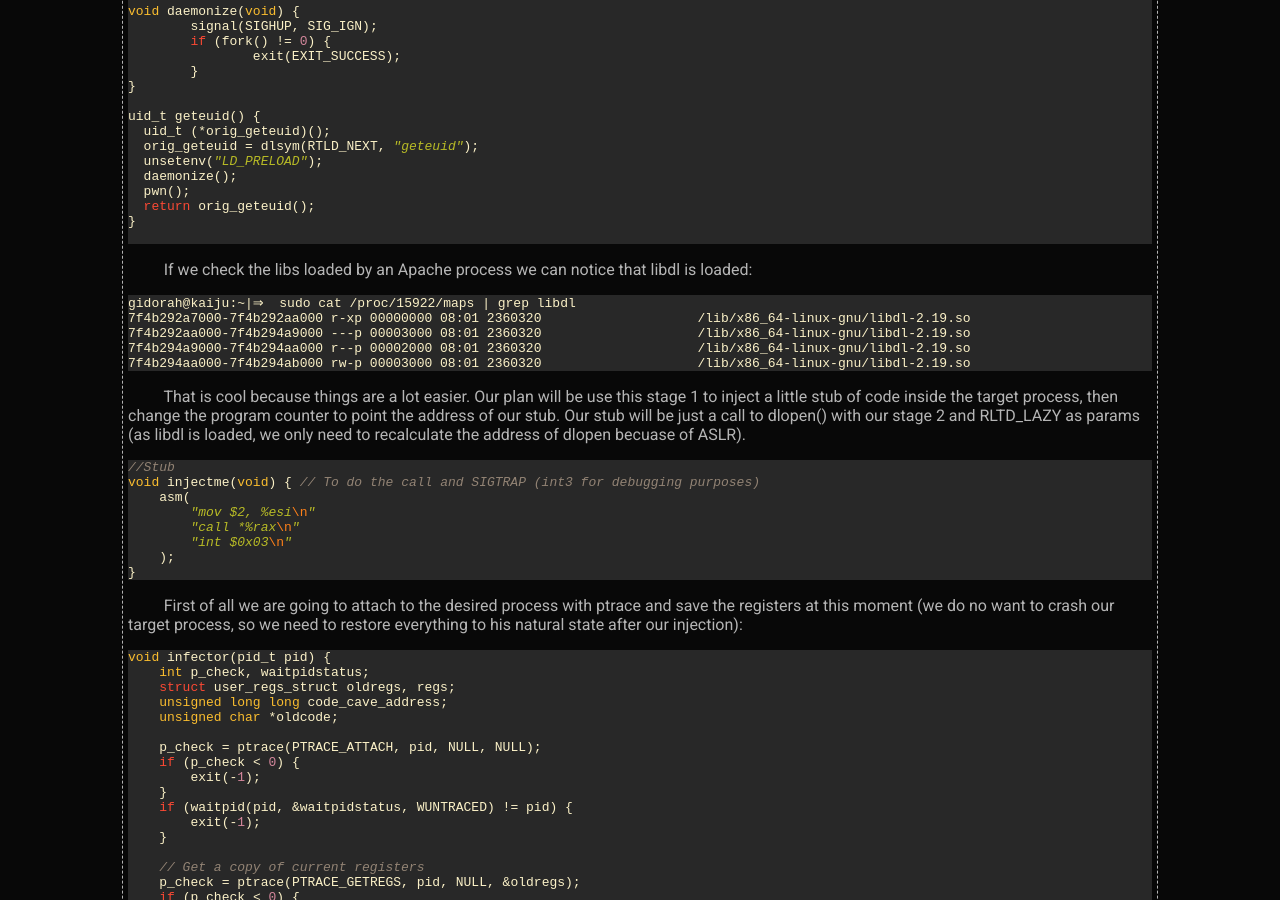
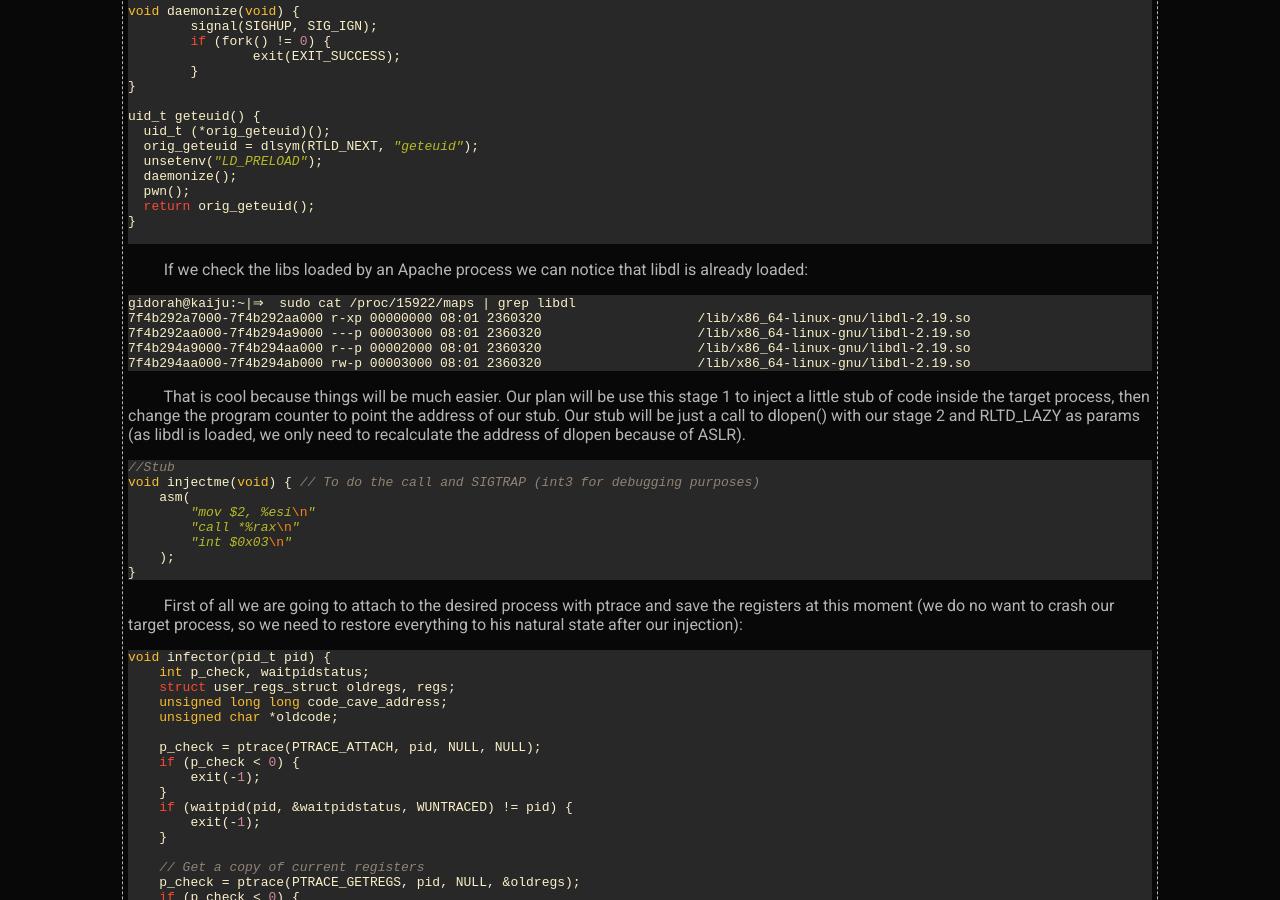
Before and after one commit to X-C3LL/x-c3ll.github.io, a Jekyll site: the page built from _posts/2018-02-24-parasite-web-server-process.md, in a window 1280 px wide and 900 px high, scrolled down 1144 px. Built offline with Jekyll 4.4.1, drawn with Linux system fonts in a browser that asks for light colours; some of the changed text lies outside the part shown.

Commit message:
Update 2018-02-24-parasite-web-server-process.md
Fixed typos

````diff
--- a/_posts/2018-02-24-parasite-web-server-process.md
+++ b/_posts/2018-02-24-parasite-web-server-process.md
@@ -68,7 +68,7 @@ uid_t geteuid() {
 
 ```
 &nbsp;&nbsp;&nbsp;&nbsp;&nbsp;&nbsp;&nbsp;&nbsp;
-If we check the libs loaded by an Apache process we can notice that libdl is loaded:
+If we check the libs loaded by an Apache process we can notice that libdl is already loaded:
 
 ```
 gidorah@kaiju:~|⇒  sudo cat /proc/15922/maps | grep libdl
@@ -78,7 +78,7 @@ gidorah@kaiju:~|⇒  sudo cat /proc/15922/maps | grep libdl
 7f4b294aa000-7f4b294ab000 rw-p 00003000 08:01 2360320                    /lib/x86_64-linux-gnu/libdl-2.19.so
 ```
 &nbsp;&nbsp;&nbsp;&nbsp;&nbsp;&nbsp;&nbsp;&nbsp;
-That is cool because things are a lot easier. Our plan will be use this stage 1 to inject a little stub of code inside the target process, then change the program counter to point the address of our stub. Our stub will be just a call to dlopen() with our stage 2 and RLTD_LAZY as params (as libdl is loaded, we only need to recalculate the address of dlopen becuase of ASLR).
+That is cool because things will be much easier. Our plan will be use this stage 1 to inject a little stub of code inside the target process, then change the program counter to point the address of our stub. Our stub will be just a call to dlopen() with our stage 2 and RLTD_LAZY as params (as libdl is loaded, we only need to recalculate the address of dlopen because of ASLR).
 
 ```c
 //Stub
````
Also changed, not shown: other parts of _posts/2018-02-24-parasite-web-server-process.md (+3 -3 lines).
